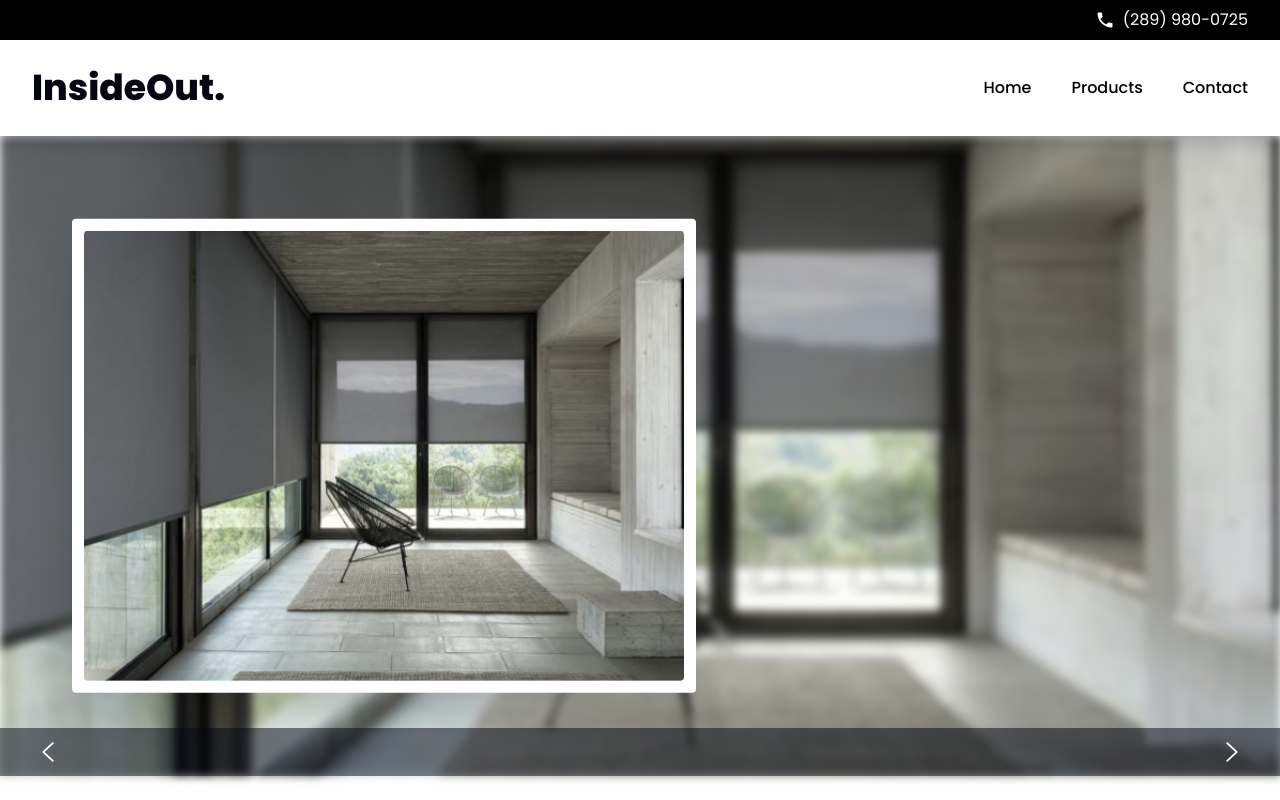
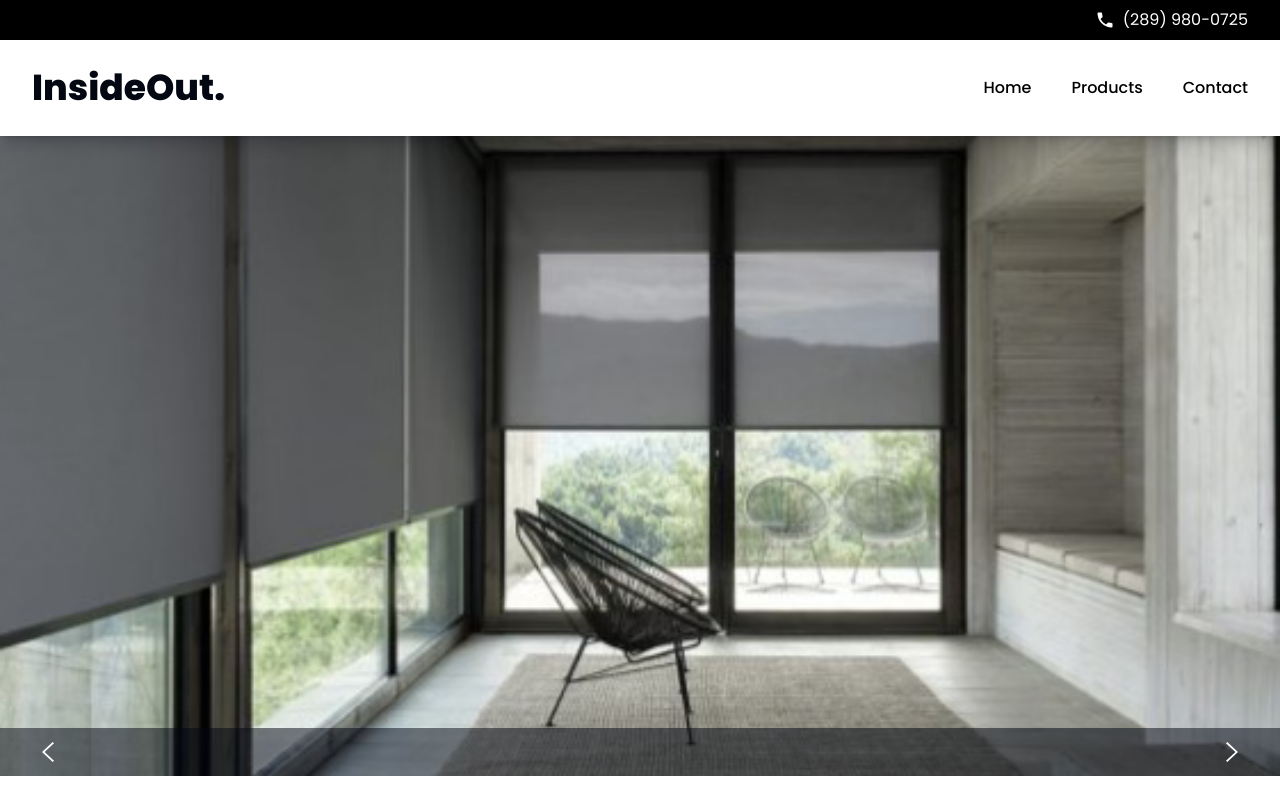
Before and after one commit to joewardperalta/Insideout-Window-Coverings, a Next.js app: page / in a window 1280 px wide. Shown: the top 800 px of the page. Built offline with nearby package versions, Linux system fonts and the light colour scheme.

Commit message:
Update hero section

```diff
--- a/src/app/page.js
+++ b/src/app/page.js
@@ -47,25 +47,12 @@ export default function Home() {
       {/* Hero section */}
       <div className="relative" id="hero">
         <Image
-          className="object-cover h-full w-full blur-sm object-center "
+          className="object-cover h-full w-full object-center "
           src={heroCover}
           width={1000}
           height={1000}
           alt="blinds"
         />
-
-        <div
-          className="absolute left-96 top-1/2 bg-white p-3 shadow-2xl rounded"
-          id="hero-img"
-        >
-          <Image
-            className="object-cover object-center rounded"
-            src={heroCover}
-            width={600}
-            height={600}
-            alt="blinds"
-          />
-        </div>
 
         {/* Left and right arrow keys */}
         <div className="bg-gray-950/50 w-full relative bottom-12 py-2">
```
